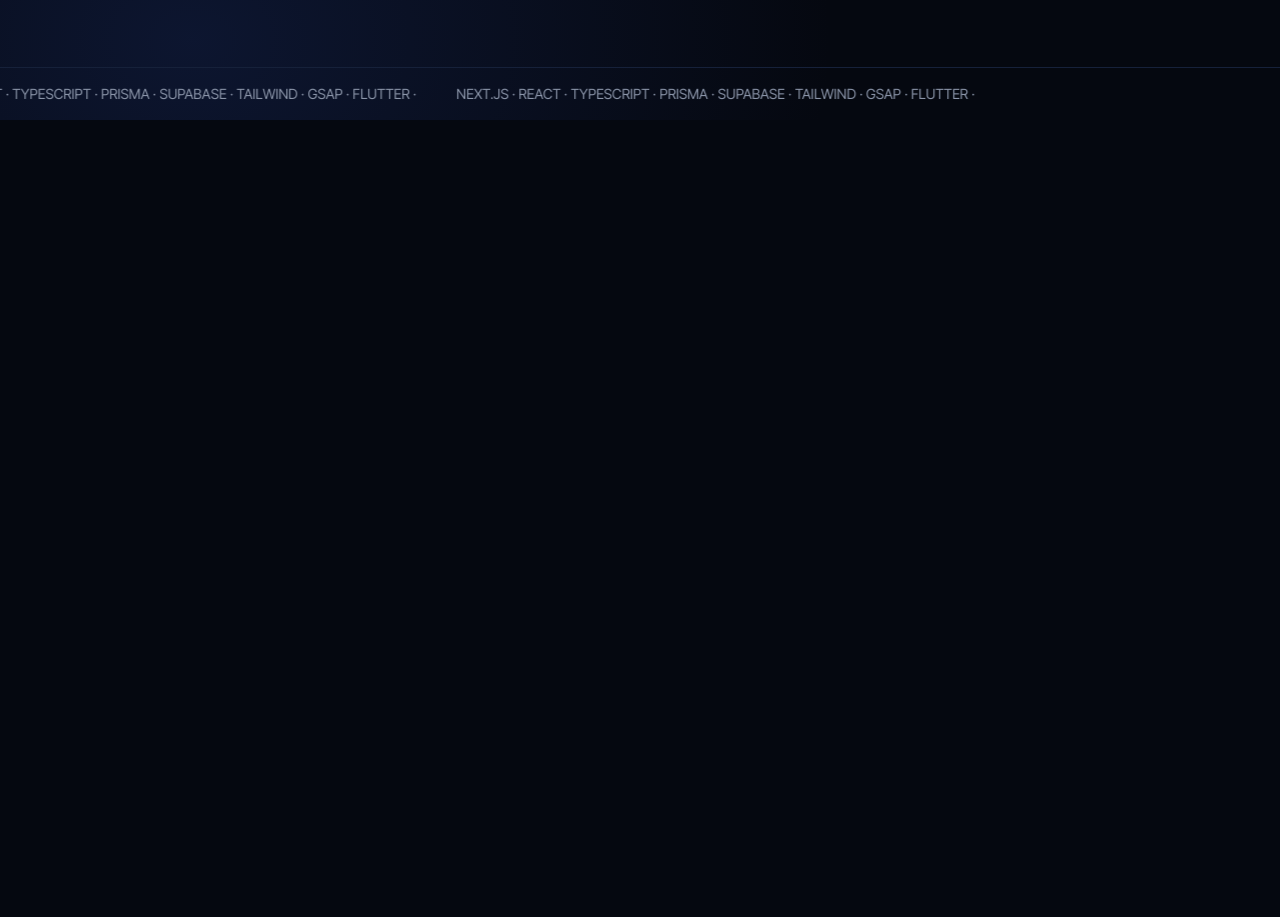
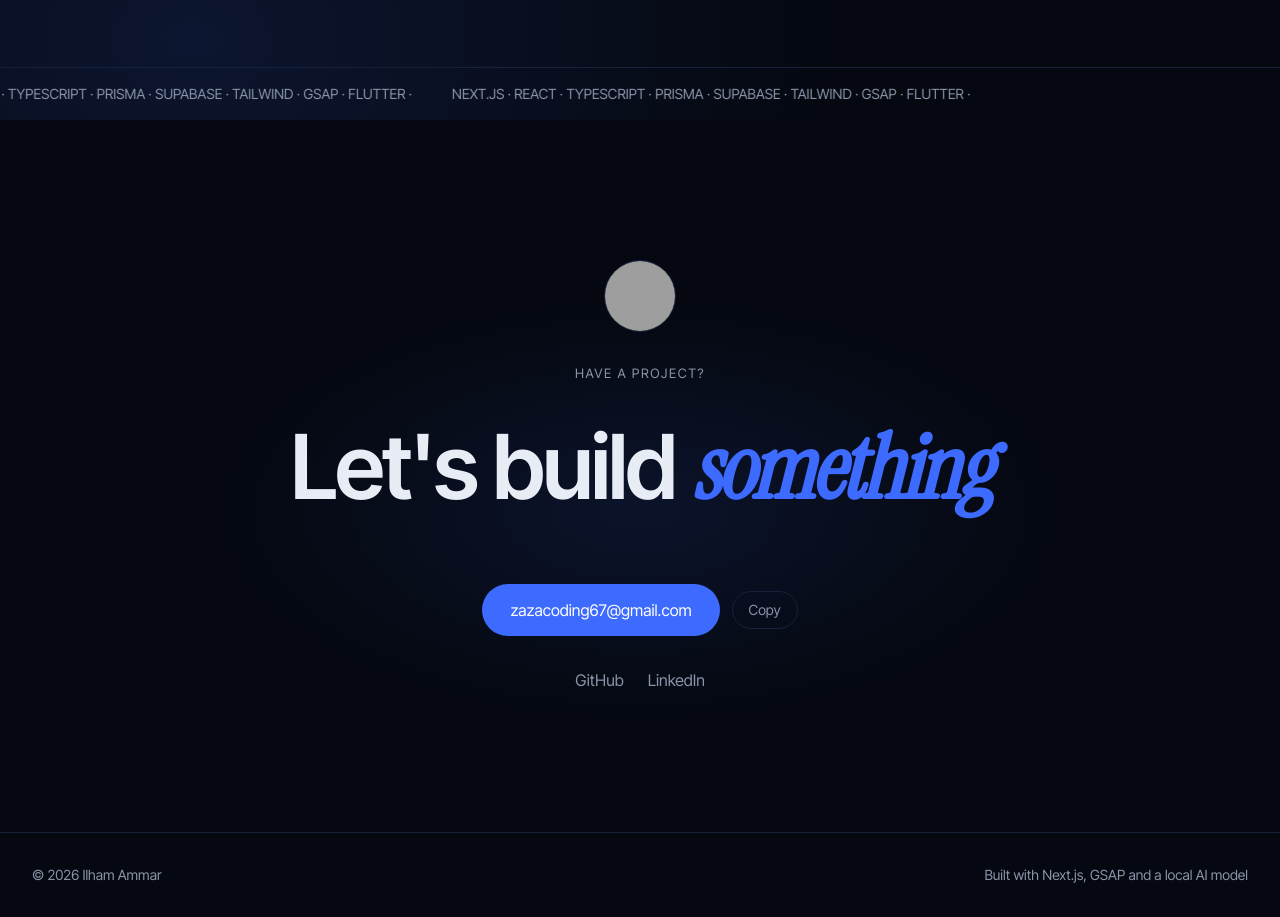
Before and after one commit to zazacoding67-sudo/ilham-portfolio, a Next.js app: page / in a window 1280 px wide. Shown: the part 680-1597 px from the top of the page. Before the commit the page ends 800 px from the top, so only its background shows below. Built offline with nearby package versions, Linux system fonts and the light colour scheme; grey boxes are pictures that could not be loaded.

Commit message:
Add contact and footer

```diff
--- a/app/page.tsx
+++ b/app/page.tsx
@@ -1,9 +1,13 @@
 import Hero from "@/components/Hero";
+import Contact from "@/components/Contact";
+import Footer from "@/components/Footer";
 
 export default function Home() {
   return (
     <main className="flex flex-1 flex-col">
       <Hero />
+      <Contact />
+      <Footer />
     </main>
   );
 }
--- /dev/null
+++ b/components/Contact.tsx
@@ -0,0 +1,100 @@
+"use client";
+
+import Image from "next/image";
+import { useEffect, useRef, useState } from "react";
+import { site } from "@/data/site";
+
+const EMAIL = site.links.email;
+
+export default function Contact() {
+  const [copied, setCopied] = useState(false);
+  const [portraitOk, setPortraitOk] = useState(true);
+  const timeoutRef = useRef<number | undefined>(undefined);
+
+  useEffect(() => () => window.clearTimeout(timeoutRef.current), []);
+
+  const copyEmail = async () => {
+    try {
+      await navigator.clipboard.writeText(EMAIL);
+    } catch {
+      // clipboard may be unavailable; still show feedback
+    }
+    setCopied(true);
+    window.clearTimeout(timeoutRef.current);
+    timeoutRef.current = window.setTimeout(() => setCopied(false), 2000);
+  };
+
+  return (
+    <section id="contact" className="relative overflow-hidden px-8 py-[140px]">
+      <div
+        aria-hidden
+        className="pointer-events-none absolute left-1/2 top-[180px] h-[420px] w-[min(90vw,840px)] -translate-x-1/2"
+        style={{
+          background:
+            "radial-gradient(closest-side, color-mix(in srgb, var(--glow) 30%, transparent) 0%, transparent 100%)",
+        }}
+      />
+
+      <div className="relative z-10 mx-auto flex max-w-[1400px] flex-col items-center text-center">
+        {portraitOk ? (
+          <Image
+            src="/images/ilham-portrait.jpg"
+            alt="Ilham Ammar"
+            width={72}
+            height={72}
+            onError={() => setPortraitOk(false)}
+            className="h-[72px] w-[72px] rounded-full border border-border object-cover"
+          />
+        ) : (
+          <div className="flex h-[72px] w-[72px] items-center justify-center rounded-full border border-border bg-surface text-muted">
+            IA
+          </div>
+        )}
+
+        <p className="mt-8 text-[13px] uppercase tracking-[0.12em] text-muted">
+          Have a project?
+        </p>
+
+        <h2 className="mt-4 font-sans font-semibold tracking-[-0.03em] text-[clamp(40px,7vw,112px)]">
+          Let&apos;s build{" "}
+          <span className="font-serif italic text-accent">something</span>
+        </h2>
+
+        <div className="mt-12 flex flex-wrap items-center justify-center gap-3">
+          <a
+            href={`mailto:${EMAIL}`}
+            data-cursor="hover"
+            className="rounded-full bg-accent px-7 py-3.5 text-white"
+          >
+            {EMAIL}
+          </a>
+          <button
+            type="button"
+            data-cursor="hover"
+            onClick={copyEmail}
+            className="rounded-full border border-border px-4 py-2 text-sm text-muted transition-colors hover:text-text"
+          >
+            {copied ? "Copied" : "Copy"}
+          </button>
+        </div>
+
+        <div className="mt-8 flex flex-wrap items-center justify-center gap-6">
+          <a
+            href={site.links.github}
+            data-cursor="hover"
+            className="text-muted underline-offset-4 transition-colors hover:text-text hover:underline"
+          >
+            GitHub
+          </a>
+          <a
+            href={site.links.linkedin}
+            data-cursor="hover"
+            className="text-muted underline-offset-4 transition-colors hover:text-text hover:underline"
+          >
+            LinkedIn
+          </a>
+        </div>
+      </div>
+    </section>
+  );
+}
--- /dev/null
+++ b/components/Footer.tsx
@@ -0,0 +1,10 @@
+export default function Footer() {
+  return (
+    <footer className="border-t border-border px-8 py-8 text-sm text-muted">
+      <div className="mx-auto flex max-w-[1400px] flex-col gap-2 md:flex-row md:items-center md:justify-between">
+        <p>© 2026 Ilham Ammar</p>
+        <p>Built with Next.js, GSAP and a local AI model</p>
+      </div>
+    </footer>
+  );
+}
```
